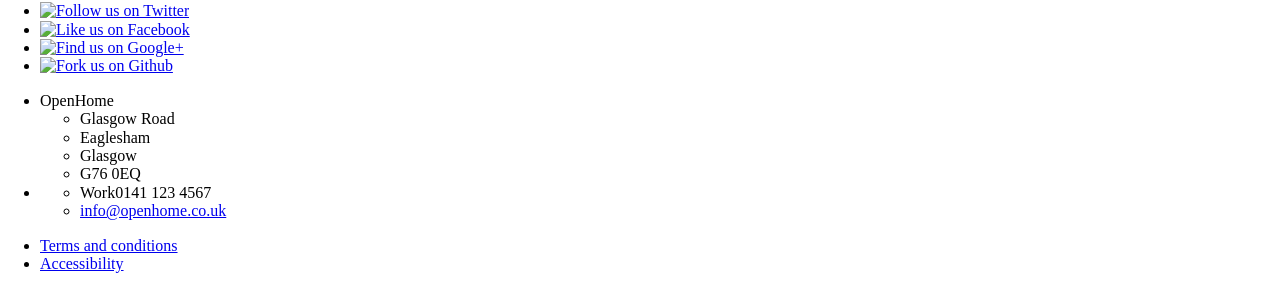
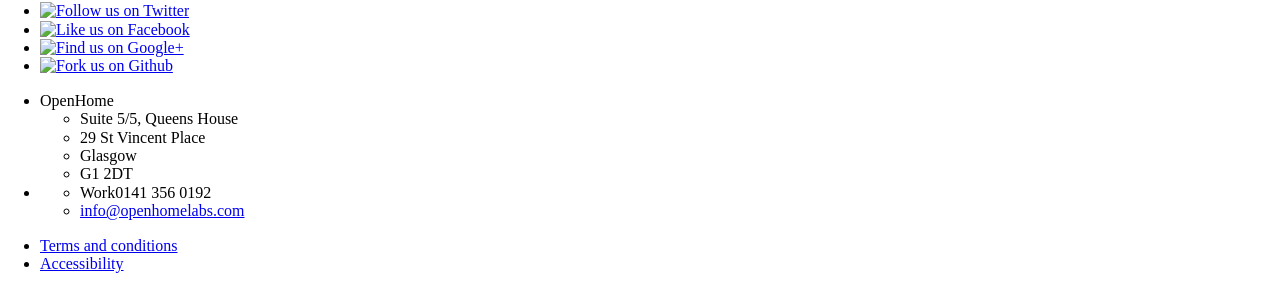
Before and after one commit to pedropoulis/pedropoulis.github.io, a Jekyll site: the page built from index.md, in a window 1280 px wide. Shown: the part 1407-1693 px from the top of the page. Built offline with Jekyll 4.4.1, drawn with Linux system fonts in a browser that asks for light colours; nearby versions of some CDN libraries; library files that are not in the unit come from our copies.

Commit message:
Update address and contact details

```diff
--- a/_includes/themes/bootstrap-3/default.html
+++ b/_includes/themes/bootstrap-3/default.html
@@ -96,16 +96,16 @@
                   <span class="fn org floated bd-no-float">OpenHome</span>
 
                   <ul class="adr inline-list comma-seperated-list floated bd-no-float layout">
-                      <li class="street-address">Glasgow Road</li>
-                      <li class="extended-address">Eaglesham</li>
+                      <li class="street-address">Suite 5/5, Queens House</li>
+                      <li class="extended-address">29 St Vincent Place</li>
                       <li class="locality">Glasgow</li>
-                      <li class="postal-code">G76 0EQ</li>
+                      <li class="postal-code">G1 2DT</li>
                   </ul>
               </li>
               <li>
                   <ul class="inline-list space-separated-list layout">
-                      <li class="tel phone"><span class="type visuallyhidden">Work</span>0141 123 4567</li>
-                      <li><a href="#" class="email">info@openhome.co.uk</a></li>
+                      <li class="tel phone"><span class="type visuallyhidden">Work</span>0141 356 0192</li>
+                      <li><a href="#" class="email">info@openhomelabs.com</a></li>
                   </ul>
               </li>
 
```
